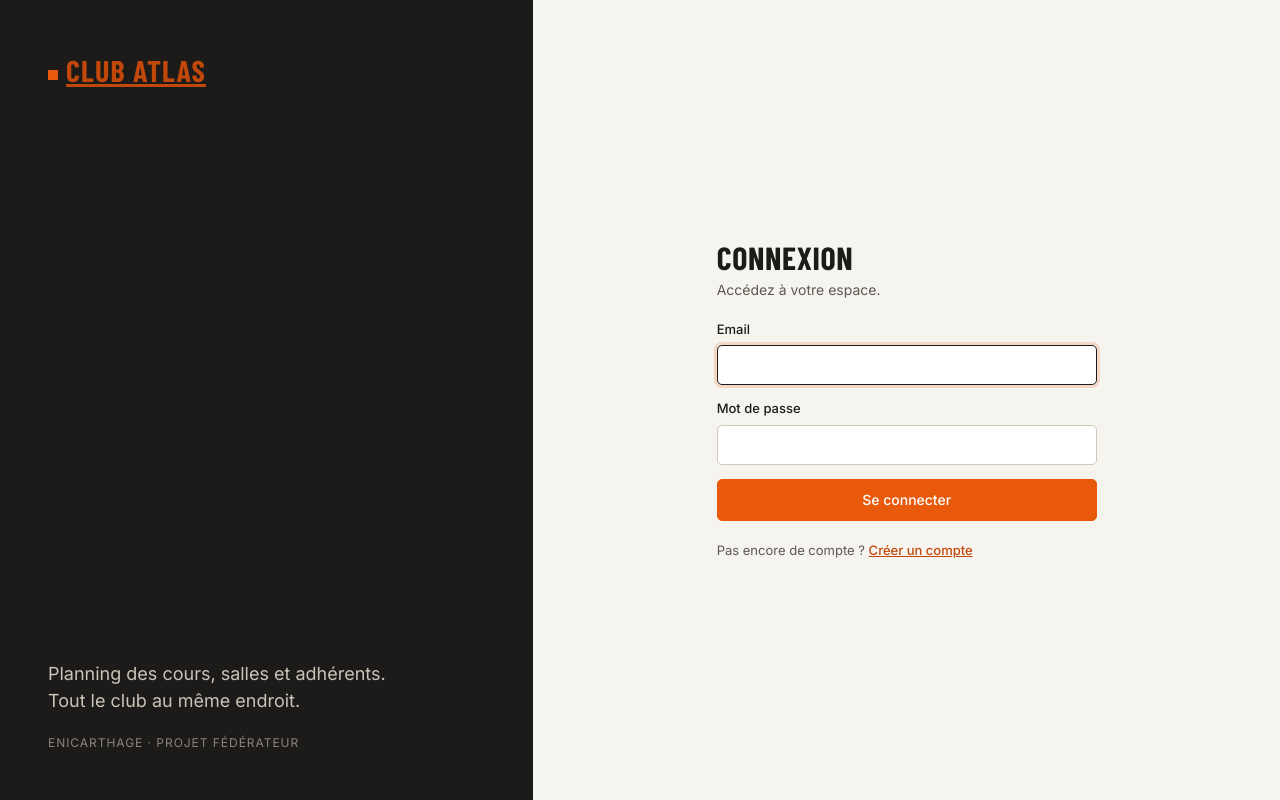
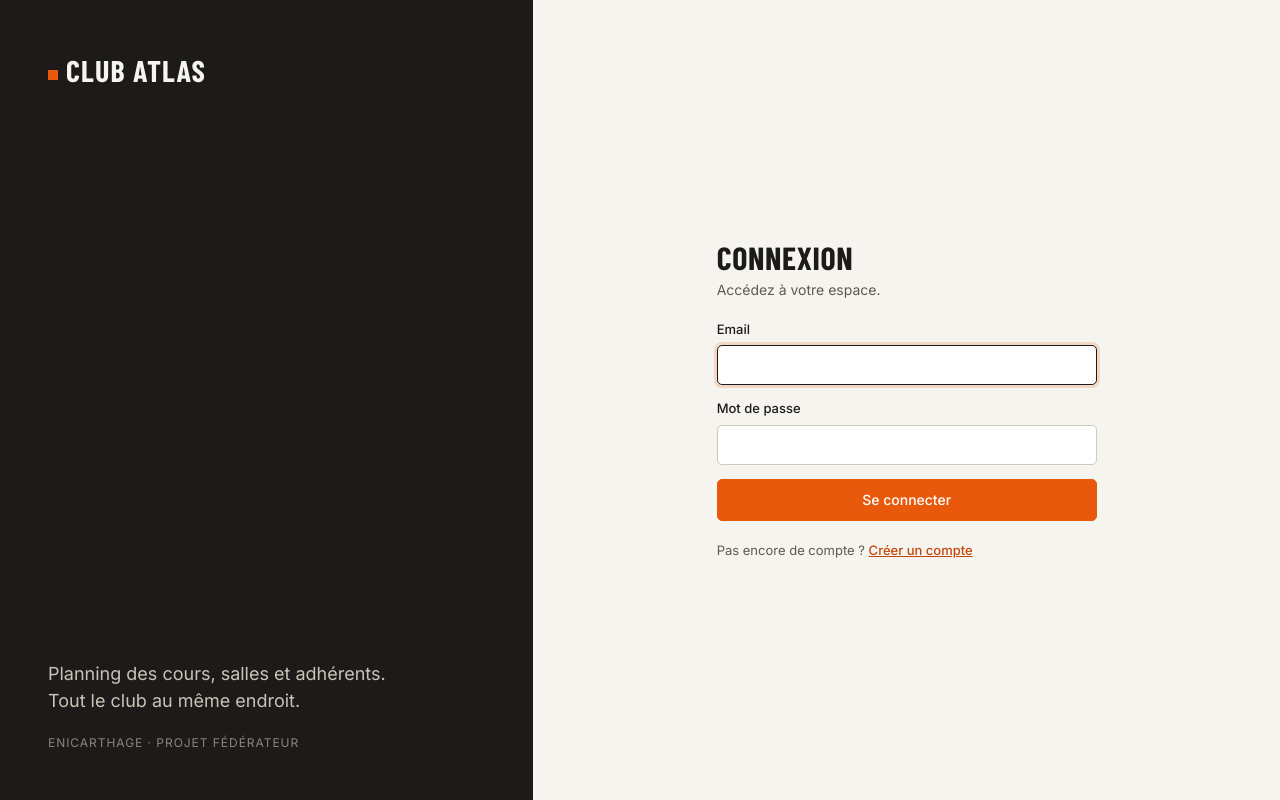
Before and after one commit to nermine-ouada/Projet-JAVA-26-27, a React (Vite) app in the folder frontend/: page /login in a window 1280 px wide. Built offline with nearby package versions, Linux system fonts and the light colour scheme.

Commit message:
Logo de la page de connexion : couleur normale, sans soulignement

```diff
--- a/frontend/src/styles.css
+++ b/frontend/src/styles.css
@@ -133,6 +133,7 @@ input:focus, select:focus {
   gap: 20px;
 }
 .brand-lg { font-size: 30px; }
+.auth-side .brand { color: inherit; text-decoration: none; }
 .auth-side p { font-size: 18px; color: #c9c4b8; margin: auto 0 0; max-width: 340px; }
 .auth-foot { font-size: 12px; color: #8a857a; text-transform: uppercase; letter-spacing: 0.08em; }
 .auth-main { display: flex; align-items: center; justify-content: center; padding: 48px 24px; }
```
